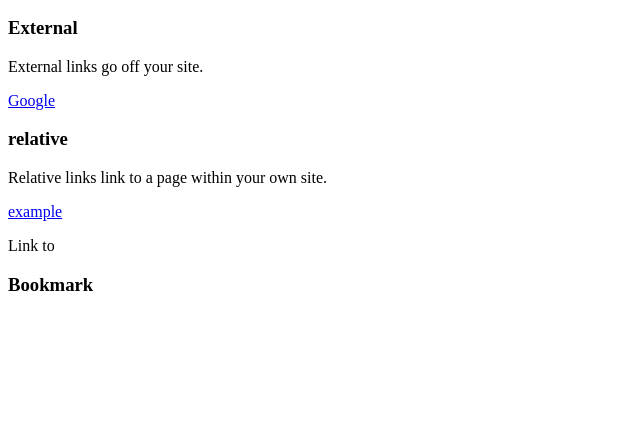
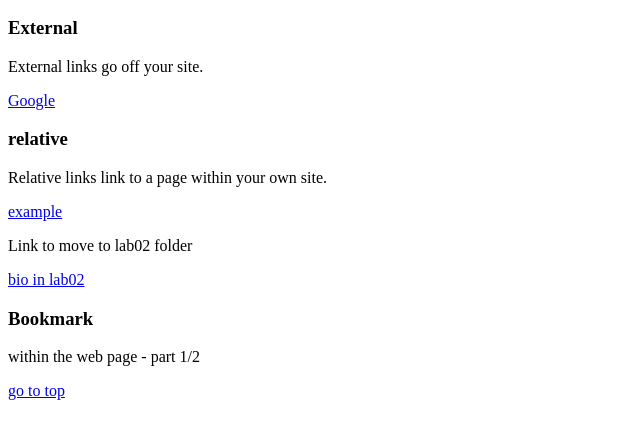
Before and after one commit to yjiang57-su/ist263, a plain HTML site: page note/unit3.html in a window 1280 px wide. Shown: the part 110-548 px from the top of the page, without its empty margins (0-640 px from the left). Drawn offline with Linux system fonts and the light colour scheme.

Commit message:
Update unit3.html

```diff
--- a/note/unit3.html
+++ b/note/unit3.html
@@ -15,7 +15,10 @@
                 <h3>relative</h3>
                     <p>Relative links link to a page within your own site.</p>
                     <a href="example.html">example</a>
-                    <p>Link to </p>
+                    <p>Link to move to lab02 folder</p>
+                    <a href="../lab02/jiang-bio.html">bio in lab02</a>
                 <h3>Bookmark</h3>
+                    <p>within the web page - part 1/2</p>
+                    <a href="#topofpage">go to top</a>
             <h2></h2>
     </body>
```
